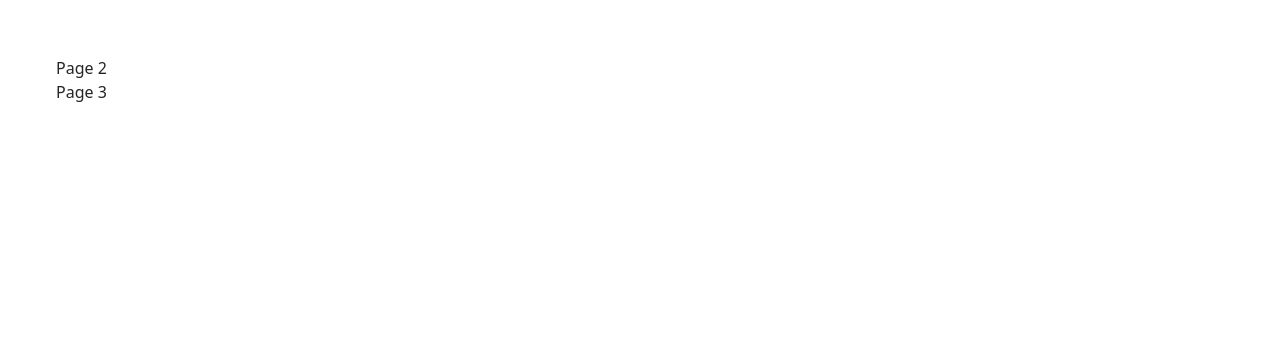
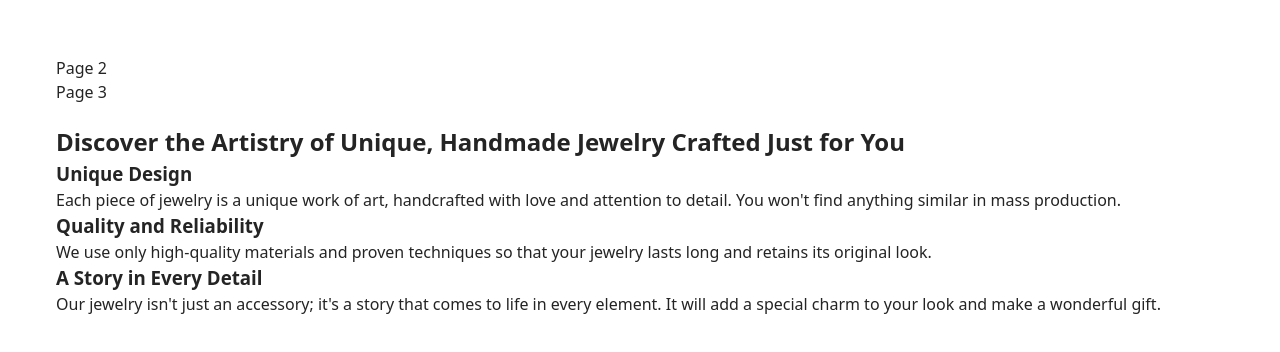
Before and after one commit to YuriyMBoyko/hmj-team-project, a plain HTML site: page index.html in a window 1280 px wide. Drawn offline with nearby package versions, Linux system fonts and the light colour scheme.

Commit message:
Deploying to gh-pages from @ YuriyMBoyko/hmj-team-project@cfc8d3ff466a459942bc9f6b1a414deb67611b50 🚀

```diff
--- a/index.html
+++ b/index.html
@@ -48,9 +48,40 @@
 </section>
       <section class="benefits" id="benefits">
   <div class="container">
+    <h2 class="benefits-title">
+      Discover the Artistry of Unique, Handmade Jewelry Crafted Just for You
+    </h2>
 
+    <ul class="benefits-list">
+      <li class="benefits-list-item">
+        <h3 class="benefits-list-title">Unique Design</h3>
+        <p class="benefits-list-text">
+          Each piece of jewelry is a unique work of art, handcrafted with love
+          and attention to detail. You won't find anything similar in mass
+          production.
+        </p>
+      </li>
+
+      <li class="benefits-list-item">
+        <h3 class="benefits-list-title">Quality and Reliability</h3>
+        <p class="benefits-list-text">
+          We use only high-quality materials and proven techniques so that your
+          jewelry lasts long and retains its original look.
+        </p>
+      </li>
+
+      <li class="benefits-list-item">
+        <h3 class="benefits-list-title">A Story in Every Detail</h3>
+        <p class="benefits-list-text">
+          Our jewelry isn't just an accessory; it's a story that comes to life
+          in every element. It will add a special charm to your look and make a
+          wonderful gift.
+        </p>
+      </li>
+    </ul>
   </div>
 </section>
+
       <section class="gallery" id="gallery">
   <div class="container">
 
```
